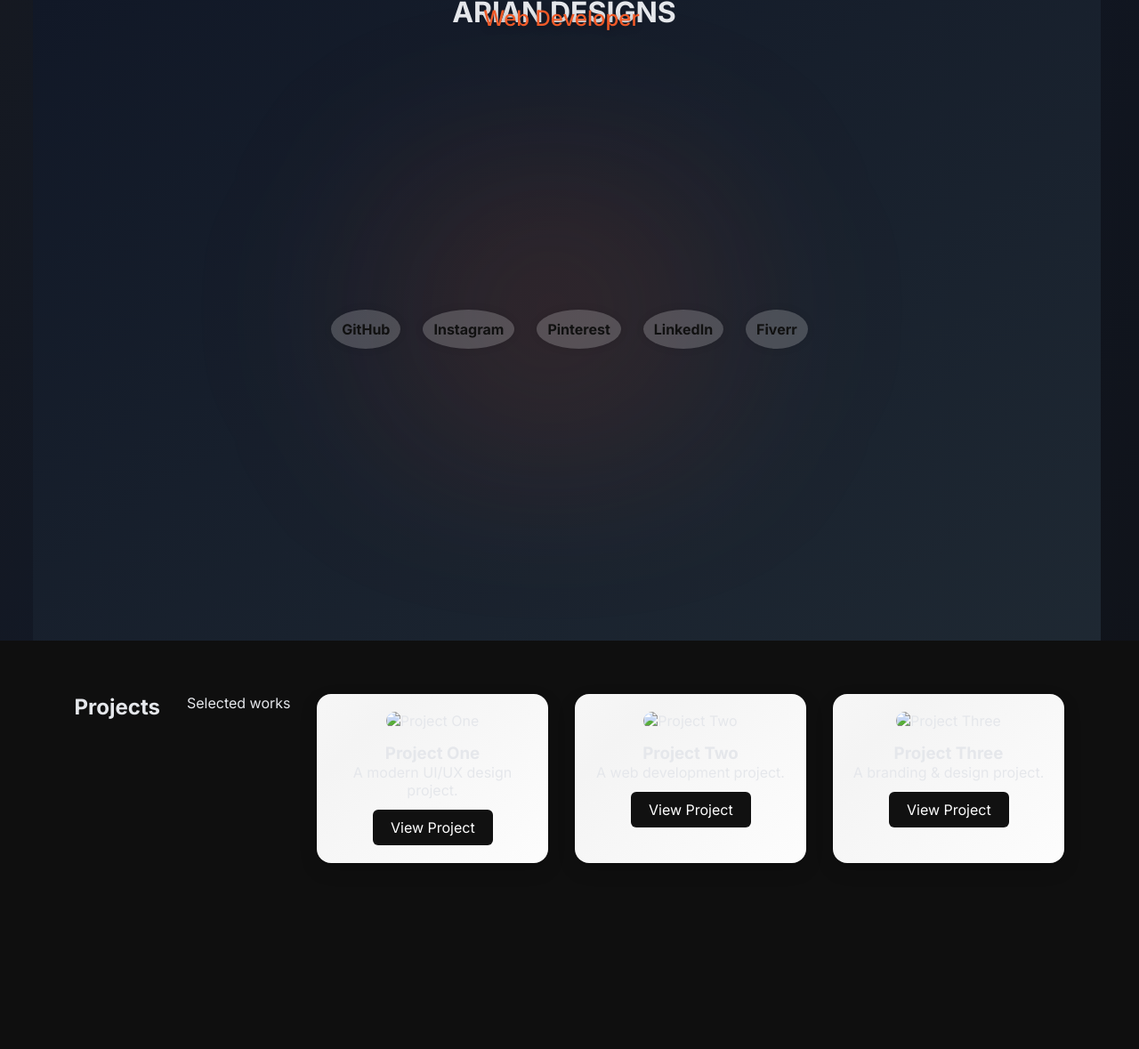
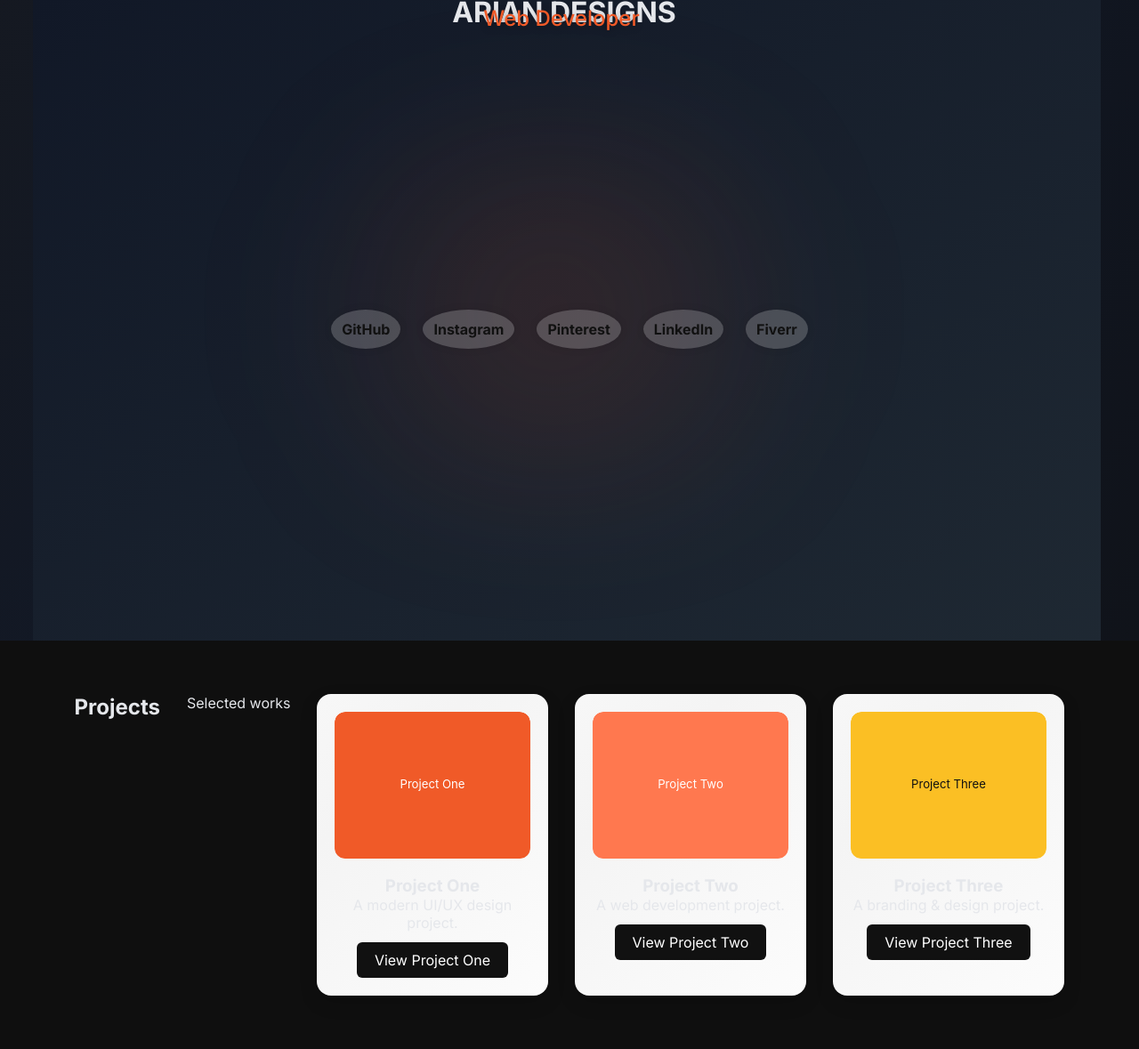
Before and after one commit to ariantechzone-stack/ariantechzone-stack.github.io, a Jekyll site: the page built from index.md, in a window 1280 px wide. Shown: the whole page at 89% size. Built offline with Jekyll 4.4.1, drawn with Linux system fonts in a browser that asks for light colours; before the commit the page ends 1030 px from its top, so only the background shows below that.

Commit message:
Update index.md

```diff
--- a/index.md
+++ b/index.md
@@ -12,7 +12,6 @@ title: "ARIAN DESIGNS"
   <h1 class="parallax-layer" style="z-index:2;">ARIAN DESIGNS</h1>
   <p class="parallax-layer animated-text" style="z-index:3;"></p>
 
-  <!-- Social Icons -->
   <nav class="social-icons">
     <a href="#" class="github" aria-label="GitHub profile">GitHub</a>
     <a href="#" class="instagram" aria-label="Instagram profile">Instagram</a>
@@ -30,14 +29,14 @@ title: "ARIAN DESIGNS"
   {% for project in site.data.projects %}
     <div class="project-card reveal {% cycle 'reveal-left', 'reveal-right' %}">
       <div class="card-image">
-        <img src="{{ project.image }}" alt="{{ project.title }}">
+        <img src="{{ '/assets/images/' | append: project.image | relative_url }}" alt="{{ project.title }}">
         <div class="card-overlay">
           <p>{{ project.tech }}</p>
         </div>
       </div>
       <h3>{{ project.title }}</h3>
       <p>{{ project.description }}</p>
-      <a href="{{ project.link }}" class="btn magnetic">View Project</a>
+      <a href="{{ project.link }}" class="btn">View {{ project.title }}</a>
     </div>
   {% endfor %}
 </section>
```
